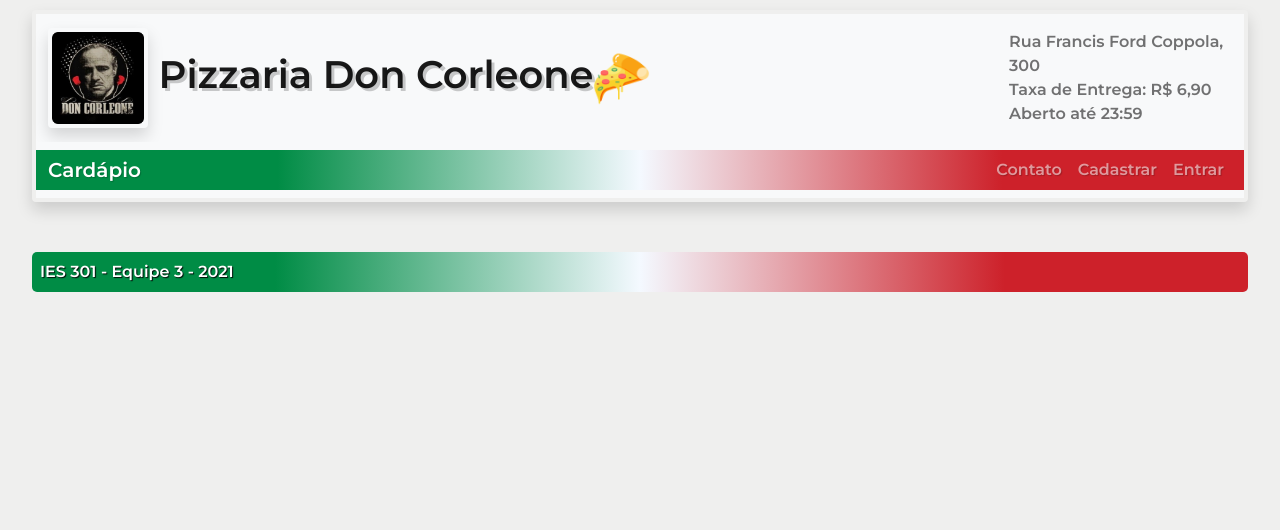
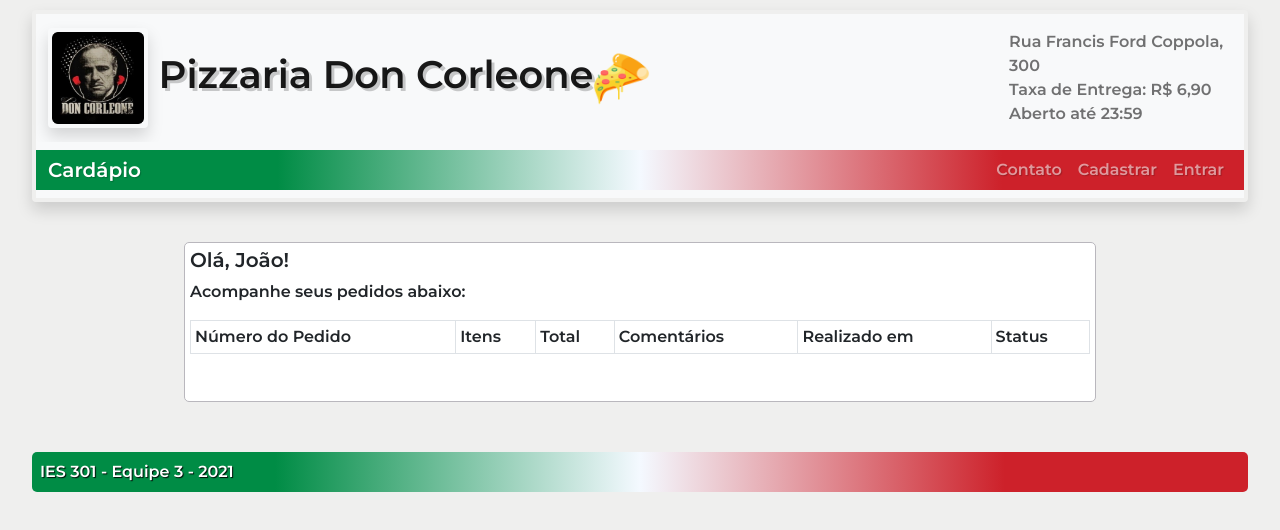
Before and after one commit to Grupo-Tres/app-cliente-frontend, a React (Create React App) app: page /pedidos in a window 1280 px wide. Shown: the top 530 px of the page. Built offline with nearby package versions, Linux system fonts and the light colour scheme.

Commit message:
adicao de pagina de acompanhamento de pedidos

```diff
--- a/src/Screens/Pedidos/Pedidos.css
+++ b/src/Screens/Pedidos/Pedidos.css
@@ -0,0 +1,6 @@
+.container {
+    margin-top: 40px;
+    width: 75% !important;
+    margin-left: auto;
+    margin-right: auto;
+}
--- a/src/Screens/Pedidos/Pedidos.js
+++ b/src/Screens/Pedidos/Pedidos.js
@@ -1,10 +1,78 @@
-import React from 'react';
+import React, { useEffect, useState } from "react";
 import './Pedidos.css';
+import Cookies from 'universal-cookie';
+import Table from 'react-bootstrap/Table'
 
 function Pedidos() {
+    // const [linhas, setLinhas] = useState(null);
+    const user = 'João';
+
+    // useEffect(() => {
+    //     if (linhas === null) {
+    //       fetch("http://localhost:5000/api/v1/pedido")
+    //         .then(function (resposta) {
+    //           const resultado = {
+    //             estado: resposta.status,
+    //             res: resposta.json(),
+    //           };
+    //           return resultado;
+    //         })
+    //         .then(function (respostaFinal) {
+    //           if (respostaFinal.estado !== 200) {
+    //             respostaFinal.res.then(function (erroResult) {
+    //               console.log(erroResult);
+    //             });
+    //           } else {
+    //             respostaFinal.res.then(function (dados) {
+    //               gerar_pedidos(dados);
+    //             });
+    //           }
+    //         })
+    //         .catch((error) => {
+    //           alert(`${error} \n Servidor backend não encontrado`);
+    //         });
+    //     }
+    //   });
+
+    // const gerar_pedidos = (dadosArray) => {
+    //     setLinhas(dadosArray.map((pedido) => {
+    //         let linha = [];
+    //         pedido.forEach((element) => {
+    //             linha.push(
+    //                 <tr>
+    //                     <td>{element.numeroPedido}</td>
+    //                     <td>{element.carrinho}</td>
+    //                     <td>{element.total}</td>
+    //                     <td>{element.comentarios}</td>
+    //                     <td>{element.createdAt}</td>
+    //                     <td>{element.status}</td>
+    //                 </tr>
+    //             );
+    //         })
+    //         return linha;
+    //     }));
+    // };
+
     return (
-        <div>
-
+        <div className="container">
+            <h5>Olá, {user}!</h5>
+            <p>Acompanhe seus pedidos abaixo:</p>
+            <Table striped bordered hover size="sm">
+                <thead>
+                    <tr>
+                        <th>Número do Pedido</th>
+                        <th>Itens</th>
+                        <th>Total</th>
+                        <th>Comentários</th>
+                        <th>Realizado em</th>
+                        <th>Status</th>
+                    </tr>
+                </thead>
+                <tbody>
+                    {/* <React.Fragment>{linhas}</React.Fragment> */}
+                </tbody>
+            </Table>
+            <p></p>
         </div>
     );
 }
```
